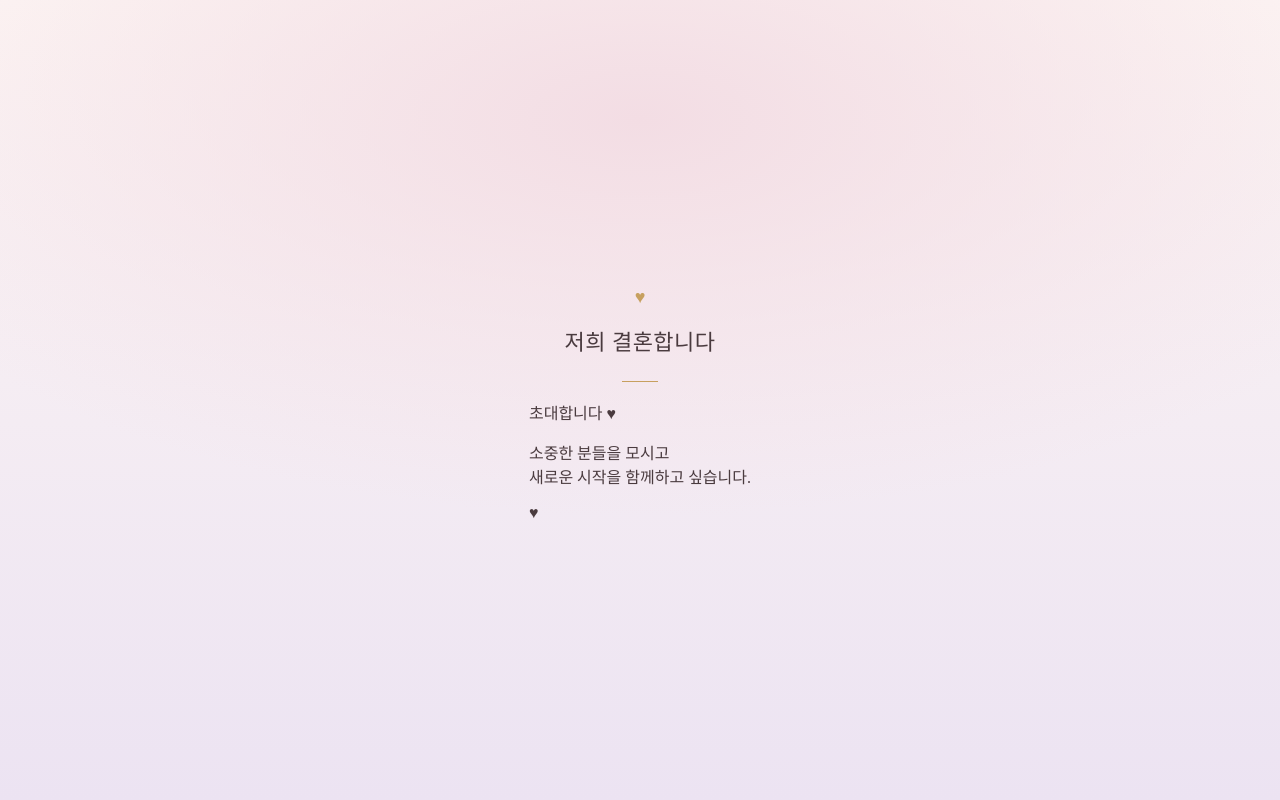
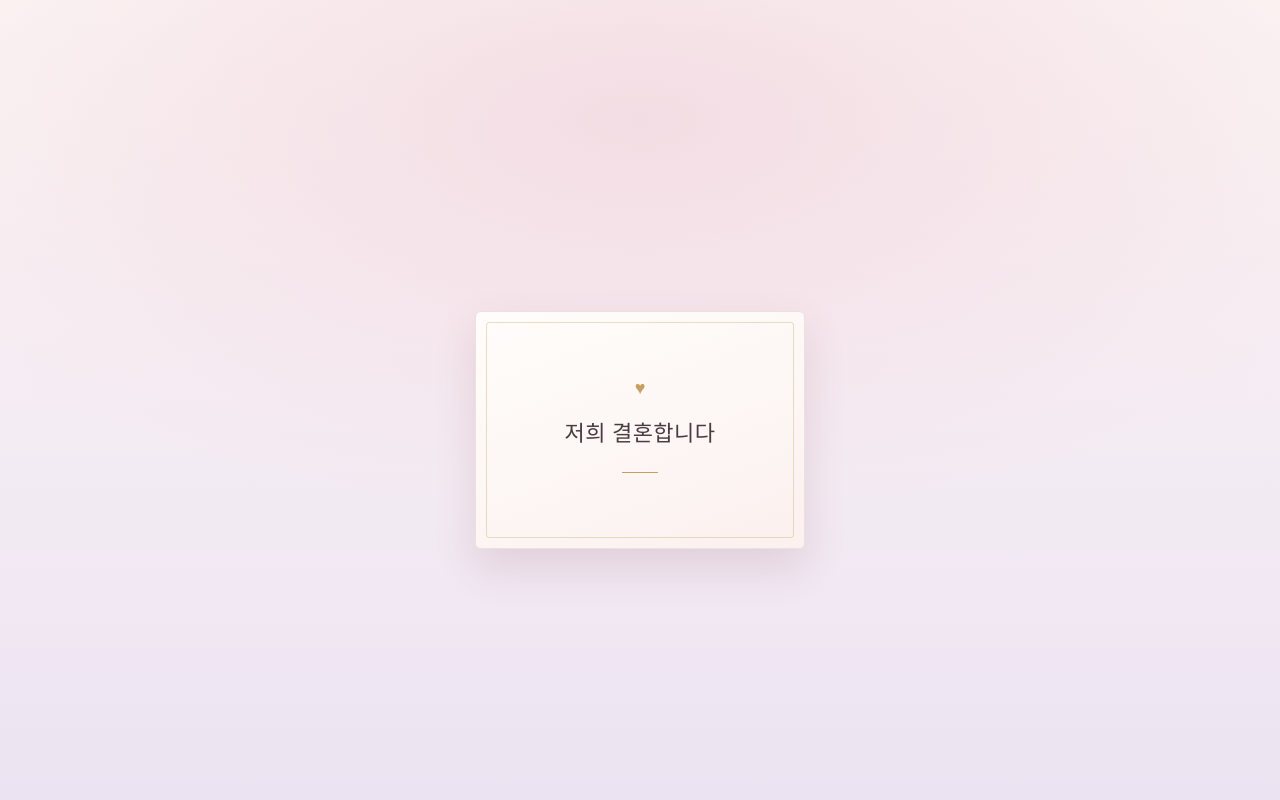
Before and after one commit to hyunni26/wd_invitation, a Flask app: template templates/index.html in a window 1280 px wide. Run offline with Flask 3, Linux system fonts and the light colour scheme; the template is opened without the code that fills it, so the values that code supplies are empty; some libraries are stand-ins or nearby versions; some web fonts are replaced.

Commit message:
Update style.css
인트로를 편지봉투 연출로 변경 (뒤집기 → 실링 열기 → 편지지)

```diff
--- a/static/css/style.css
+++ b/static/css/style.css
@@ -615,7 +615,7 @@ body {
 
 .intro__inner {
   text-align: center;
-  padding: 0 32px;
+  padding: 0 20px;
 }
 
 .intro__inner > * {
@@ -679,7 +679,7 @@ body {
   font-weight: 600;
   color: var(--color-rose);
   letter-spacing: 0.5px;
-  margin: 0 0 22px;
+  margin: 0 0 14px;
   animation-delay: 0.1s;
 }
 
@@ -689,15 +689,164 @@ body {
 .intro--personal .intro__divider { animation-delay: 1s; }
 .intro--personal .intro__date    { animation-delay: 1.3s; }
 
-.intro__msg {
-  max-width: 280px;
-  margin: 26px auto 0;
-  font-size: 14px;
-  line-height: 1.8;
-  color: var(--color-ink-soft);
+/* ---------- 편지봉투 인트로 ----------
+   진행 순서(main.js initIntro):
+   앞면 글씨 등장 → is-flipped(뒤집기) → is-opened(실링 떨어지고 덮개 열림)
+   → is-letter(편지지 올라옴) → is-hiding(본문으로 전환) */
+.envelope {
+  --env-w: min(330px, 86vw);
+  width: var(--env-w);
+  height: calc(var(--env-w) * 0.72);
+  perspective: 1200px;
+  margin-top: 60px; /* 편지지가 위로 올라올 공간 확보 */
+}
+
+.envelope__flipper {
+  position: relative;
+  width: 100%;
+  height: 100%;
+  transform-style: preserve-3d;
+  transition: transform 1.1s cubic-bezier(0.45, 0, 0.25, 1);
+}
+
+.intro.is-flipped .envelope__flipper {
+  transform: rotateY(180deg);
+}
+
+.envelope__face {
+  position: absolute;
+  inset: 0;
+  border-radius: 6px;
+  -webkit-backface-visibility: hidden;
+  backface-visibility: hidden;
+}
+
+/* 앞면 */
+.envelope__front {
+  display: flex;
+  align-items: center;
+  justify-content: center;
+  background: linear-gradient(160deg, #fffdfb 0%, #fbf1ef 100%);
+  border: 1px solid #efdfe1;
+  box-shadow: 0 18px 40px rgba(143, 74, 94, 0.16);
+}
+
+/* 앞면 테두리 안쪽 얇은 금색 라인 */
+.envelope__front::before {
+  content: '';
+  position: absolute;
+  inset: 10px;
+  border: 1px solid rgba(199, 160, 95, 0.35);
+  border-radius: 3px;
+  pointer-events: none;
+}
+
+/* 뒷면 */
+.envelope__back {
+  transform: rotateY(180deg);
+  background: #efd3db;
+  box-shadow: 0 18px 40px rgba(143, 74, 94, 0.16);
+}
+
+/* 봉투 안의 편지지 */
+.envelope__letter {
+  position: absolute;
+  left: 7%;
+  right: 7%;
+  bottom: 6%;
+  height: 92%;
+  z-index: 2;
+  background: #fffdfb;
+  border-radius: 4px;
+  box-shadow: 0 4px 14px rgba(143, 74, 94, 0.14);
+  padding: 22px 18px;
+  text-align: center;
+  transition: transform 1.2s cubic-bezier(0.3, 0.8, 0.3, 1);
+}
+
+.intro.is-letter .envelope__letter {
+  transform: translateY(-62%);
+}
+
+.envelope__letter-title {
+  font-family: var(--font-serif-kr);
+  font-size: 19px;
+  font-weight: 700;
+  color: var(--color-rose-deep);
+  margin: 0 0 12px;
+}
+
+.envelope__letter-title span {
+  color: var(--color-gold);
+  font-size: 15px;
+}
+
+.envelope__letter-msg {
+  font-size: 13.5px;
+  line-height: 1.75;
+  color: var(--color-ink);
+  margin: 0;
   white-space: pre-line;
   word-break: keep-all;
-  animation-delay: 1.6s;
+}
+
+/* 앞쪽 주머니(V자): 편지지 아랫부분을 가림 */
+.envelope__pocket {
+  position: absolute;
+  inset: 0;
+  z-index: 4;
+  border-radius: 6px;
+  background: linear-gradient(180deg, #f6e1e7 0%, #f3d9e0 100%);
+  clip-path: polygon(0 0, 50% 52%, 100% 0, 100% 100%, 0 100%);
+}
+
+/* 위쪽 삼각 덮개 */
+.envelope__flap {
+  position: absolute;
+  top: 0;
+  left: 0;
+  right: 0;
+  height: 56%;
+  z-index: 5;
+  background: linear-gradient(180deg, #e9c3ce 0%, #e3b6c3 100%);
+  clip-path: polygon(0 0, 100% 0, 50% 100%);
+  transform-origin: top center;
+  transform: perspective(800px) rotateX(0deg);
+  transition: transform 0.8s ease, z-index 0s linear 0.4s;
+}
+
+.intro.is-opened .envelope__flap {
+  transform: perspective(800px) rotateX(180deg);
+  z-index: 1;
+}
+
+/* 금색 실링(도장) */
+.envelope__seal {
+  position: absolute;
+  top: 56%;
+  left: 50%;
+  z-index: 6;
+  width: 46px;
+  height: 46px;
+  margin: -23px 0 0 -23px;
+  border-radius: 50%;
+  display: flex;
+  align-items: center;
+  justify-content: center;
+  font-size: 18px;
+  color: #fff8ec;
+  background: radial-gradient(circle at 35% 30%, #e2c38a 0%, #c7a05f 55%, #a98545 100%);
+  box-shadow: 0 3px 8px rgba(110, 80, 30, 0.35), inset 0 0 0 3px rgba(255, 240, 210, 0.25);
+}
+
+.intro.is-opened .envelope__seal {
+  animation: seal-break 0.5s ease forwards;
+}
+
+@keyframes seal-break {
+  0%   { transform: scale(1); opacity: 1; }
+  35%  { transform: scale(1.18); opacity: 1; }
+  100% { transform: scale(0.4) translateY(30px) rotate(-25deg); opacity: 0; }
 }
 
 .guest-note {
@@ -731,6 +880,7 @@ body {
 @media (prefers-reduced-motion: reduce) {
   .intro { transition: none; }
   .intro__inner > * { animation: none; opacity: 1; transform: none; }
+  .envelope__flipper, .envelope__flap, .envelope__letter { transition: none; }
 }
 
 /* ---------- 컨페티 (페이지 진입 애니메이션) ---------- */
```
